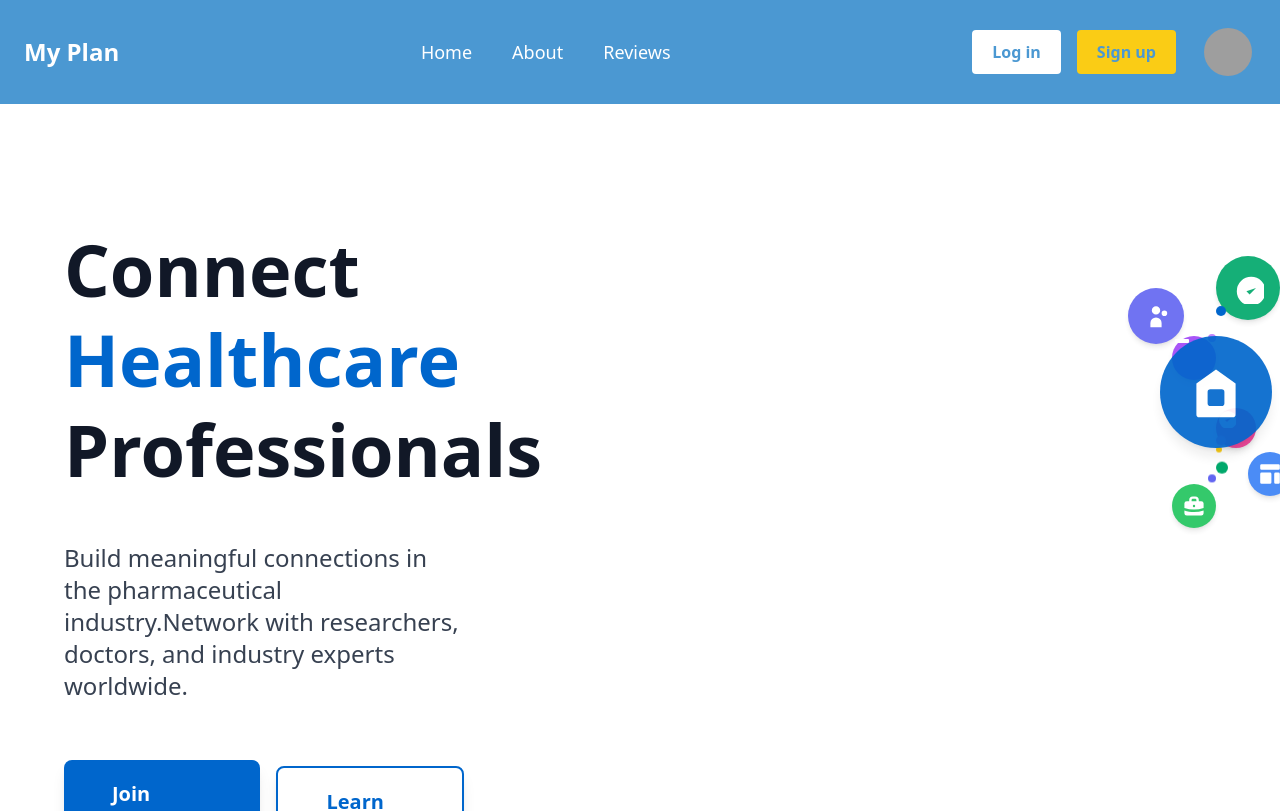
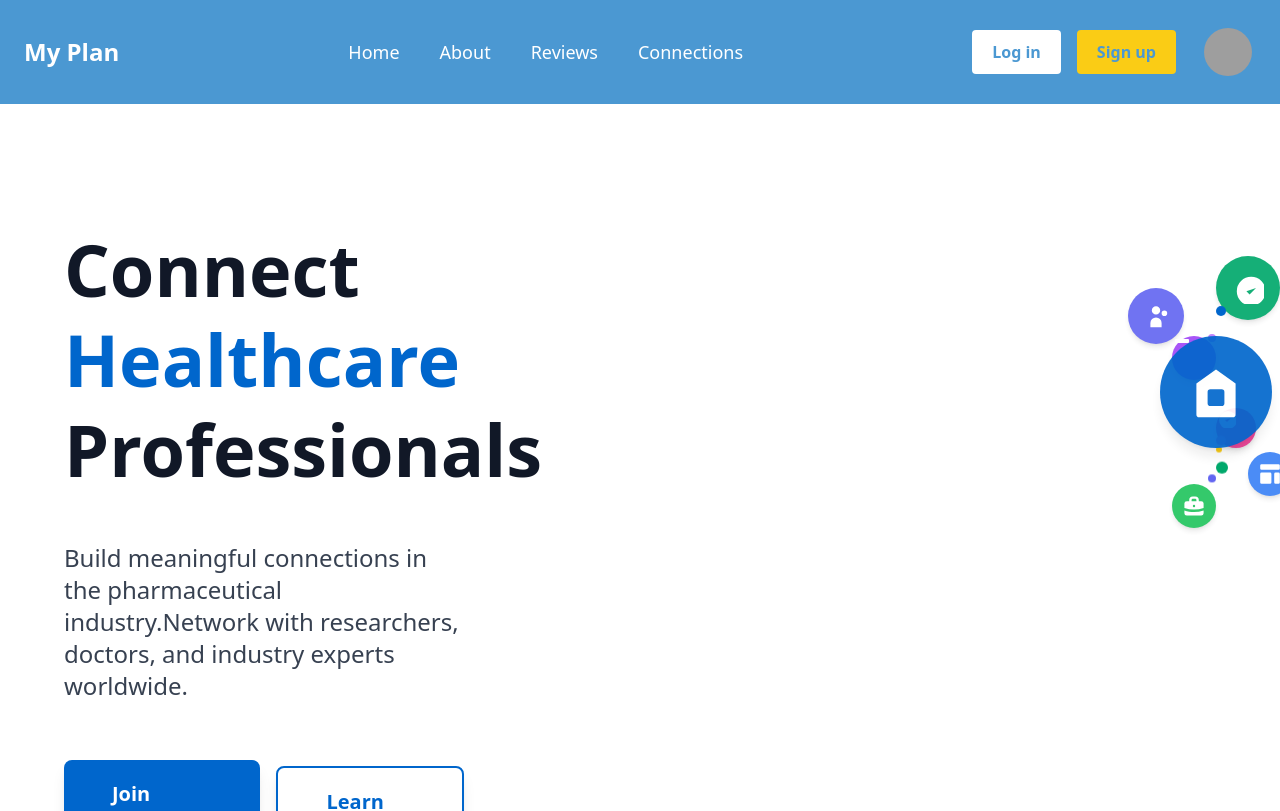
Before and after one commit to Torabarnob203311003/My-Plan, a React (Vite) app: page /Home in a window 1280 px wide. Shown: the top 811 px of the page. Built offline with nearby package versions, Linux system fonts and the light colour scheme; grey boxes are pictures that could not be loaded.

Commit message:
connections added

```diff
--- a/src/Layout/Navbar.jsx
+++ b/src/Layout/Navbar.jsx
@@ -218,6 +218,9 @@ const Navbar = () => {
               <a href='/reviews' className='hover:underline text-sm md:text-base lg:text-lg transition-colors duration-200'>
                 Reviews
               </a>
+              <a href='/connections' className='hover:underline text-sm md:text-base lg:text-lg transition-colors duration-200'>
+                Connections
+              </a>
             </div>
           </div>
 
@@ -374,6 +377,9 @@ const Navbar = () => {
               <a href='/reviews' className='block py-2 hover:underline text-sm sm:text-base transition-colors duration-200' onClick={() => setIsMenuOpen(false)}>
                 Reviews
               </a>
+              <a href='/connections' className='block py-2 hover:underline text-sm sm:text-base transition-colors duration-200' onClick={() => setIsMenuOpen(false)}>
+                Connections
+              </a>
 
               {/* Mobile buttons in hamburger menu */}
               <div className="mt-3 sm:mt-4 space-y-2">
```
